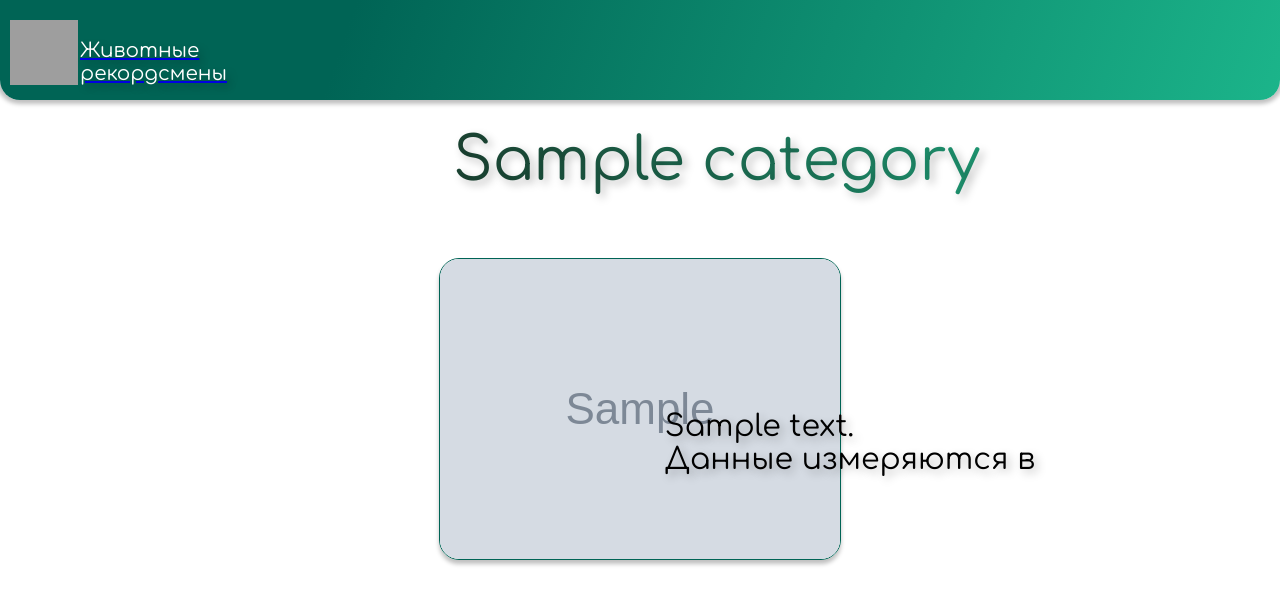
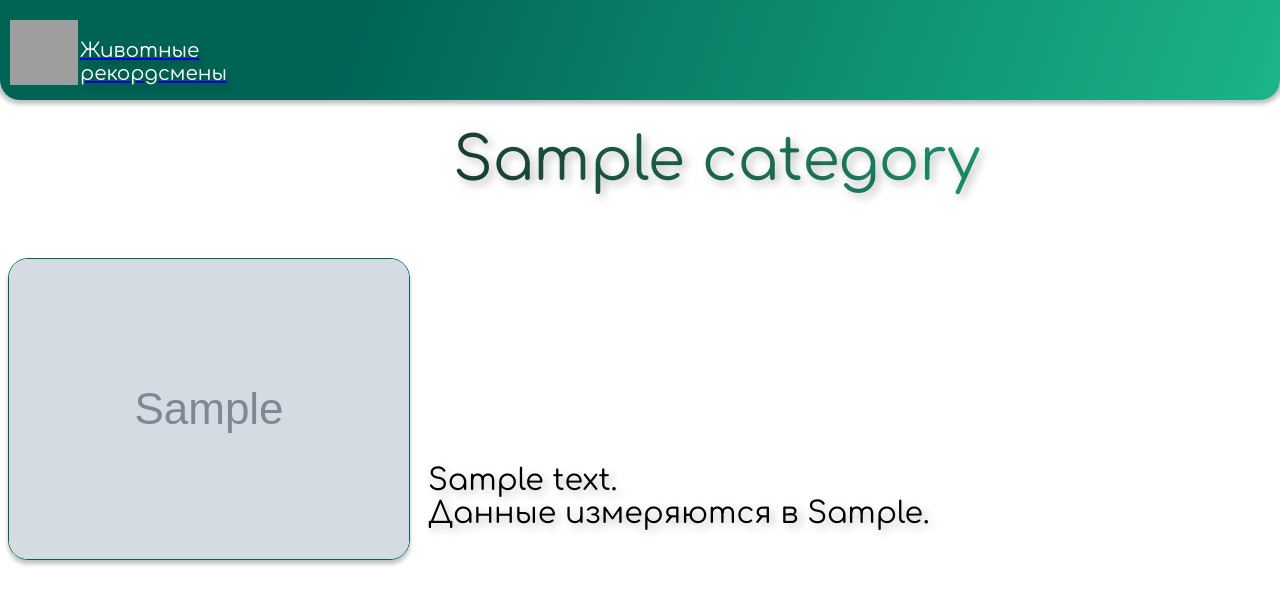
Before and after one commit to Kh-Inna/animal-records-backend, a Django app: page /detail/1/ in a window 1280 px wide. Shown: the top 605 px of the page. Run offline with Django 4.2, Linux system fonts and the light colour scheme; tables that the repository leaves empty hold one stand-in row (values such as "Sample post"); grey boxes marked "Sample" are stand-in pictures.

Commit message:
lab2-fix

```diff
--- a/bmstu_lab/models.py
+++ b/bmstu_lab/models.py
@@ -8,6 +8,7 @@ class Category(models.Model):
     description = models.TextField(blank=True, null=True)
 
     class Meta:
+        managed = False
         db_table = 'category'
 
 class Animal(models.Model):
@@ -33,3 +34,4 @@ class AnimalCategory(models.Model):
     class Meta:
         managed = False
         db_table = 'animal_category'
+        unique_together = (('animal', 'category'),)
--- a/bmstu_lab/static/css/style.css
+++ b/bmstu_lab/static/css/style.css
@@ -194,7 +194,7 @@
 .description {
     font-size: 30px;
     margin-left: 420px;
-    margin-top: -150px;
+    margin-top: -100px;
 }
 
 .cart-count {
--- a/bmstu_lab/templates/category.html
+++ b/bmstu_lab/templates/category.html
@@ -1,13 +1,13 @@
 {% extends 'base.html' %}
 {% block title %}{{ data.title }}{% endblock %}
 {% block content %}
-<div class="container">
+<div>
     <img src="{{ data.photo }}" class="more-photo">
     <div class="more-title-head">{{ data.title }}</div>
     <div class="description">
         {{ data.description }}
         <br>
-        Данные измеряются в {{data.measurement}}
+        Данные измеряются в {{data.measurement}}.
     </div>
 </div>
 {% endblock %}
--- a/bmstu_lab/views.py
+++ b/bmstu_lab/views.py
@@ -1,7 +1,5 @@
 from django.shortcuts import render, redirect, get_object_or_404, redirect
 from django.db import connection, transaction
-from django.db.models import Q
-from django.urls import reverse
 from django.contrib import messages
 from datetime import date
 from django.utils import timezone
@@ -36,6 +34,7 @@ def get_category_detail(request, id):
             'title': category.title,
             'photo': category.photo,
             'description': category.description,
+            'measurement': category.measurement,
         }
     })
 
```
